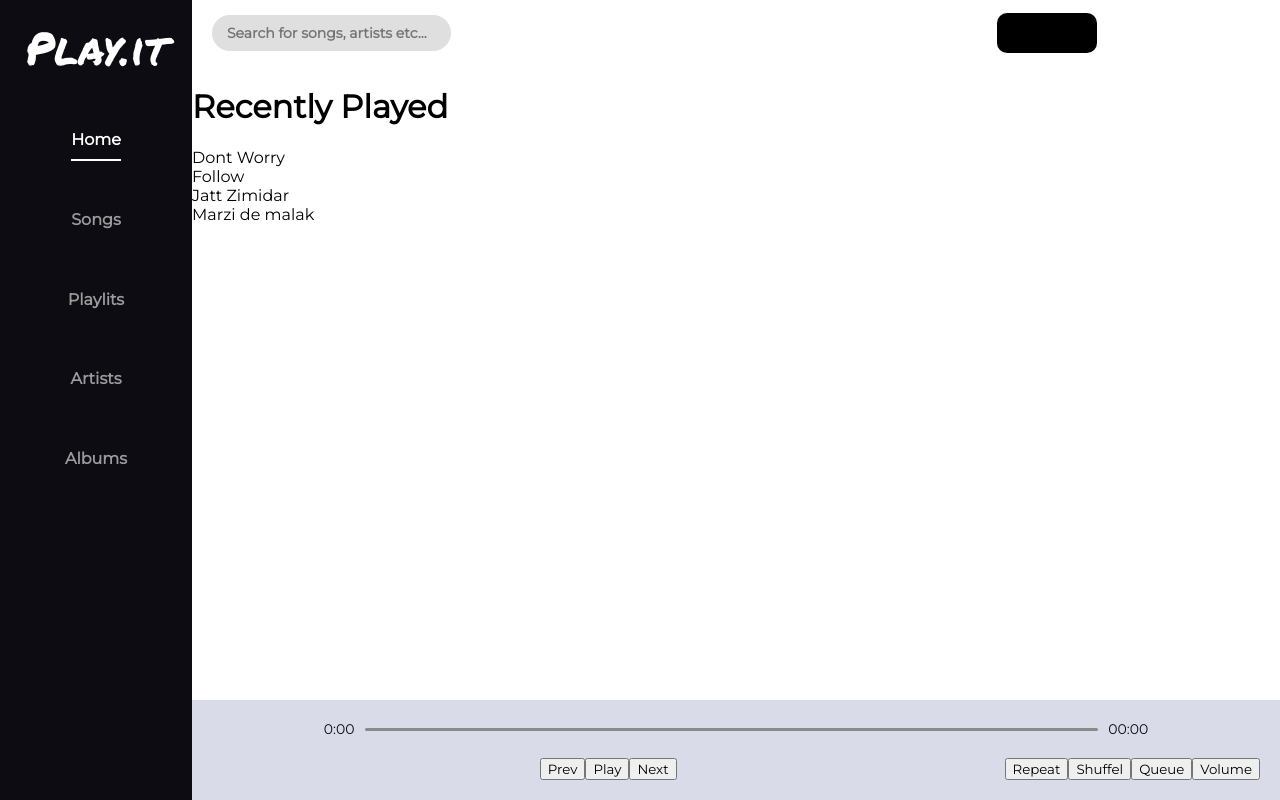
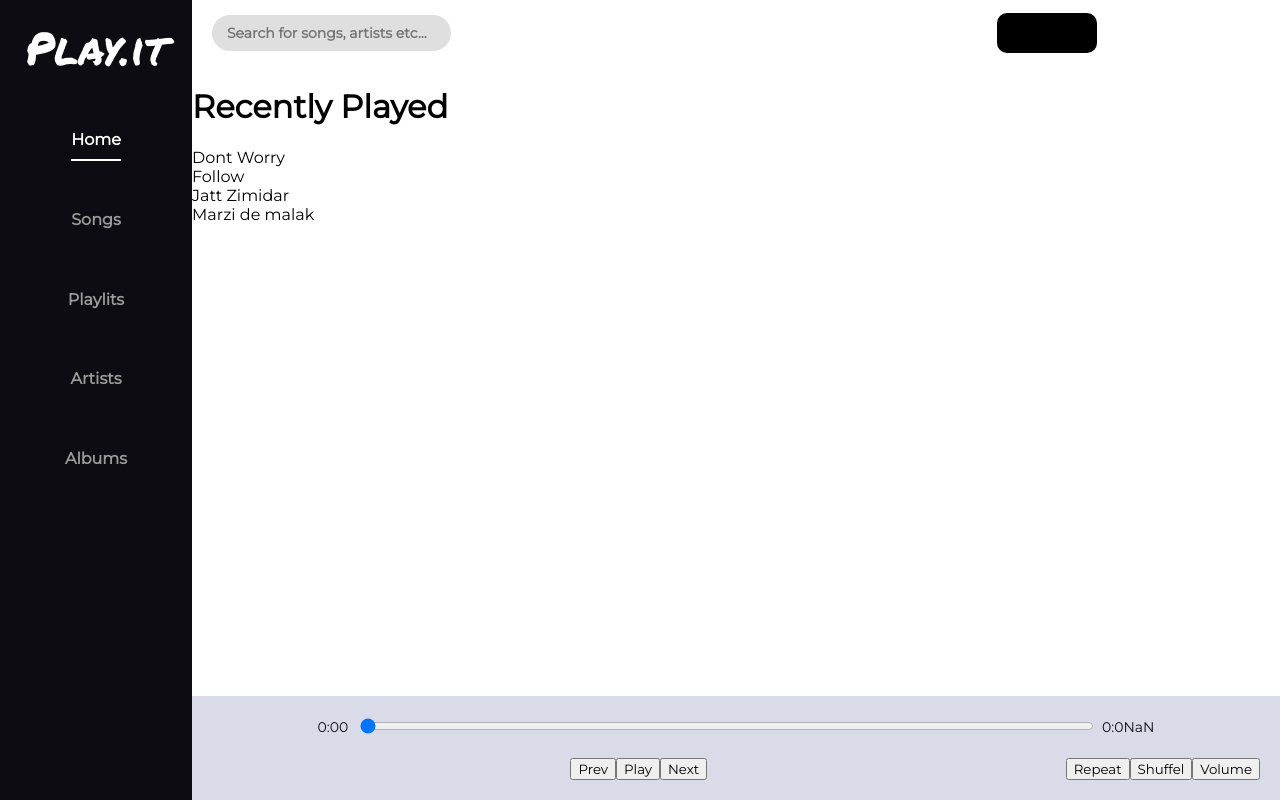
Before and after one commit to SharrySivia/Play.it, a React (Create React App) app: page / in a window 1280 px wide. Built offline with nearby package versions, Linux system fonts and the light colour scheme; no server answers; the database is empty; sample sign-in values are in the browser's storage.

Commit message:
added local state of player componet to redux

```diff
--- a/src/components/player/player.component.jsx
+++ b/src/components/player/player.component.jsx
@@ -1,6 +1,8 @@
 import React from "react";
 import { connect } from "react-redux";
 
+import { formatTime } from "./player.utils";
+import { toggleIsPaused, setCurrTime } from "../../redux/player/player.actions";
 import "./player.styles.scss";
 
 class Player extends React.Component {
@@ -8,38 +10,79 @@ class Player extends React.Component {
     super(props);
     this.track = new Audio();
     this.currentlyPlaying = null;
+    this.interval = null;
   }
 
-  pauseTrack = () => {
+  clrInterval = () => {
+    clearInterval(this.interval);
+    this.interval = null;
+    console.log("Interval cleared");
+  };
+
+  playTrack = () => {
     const track = this.track;
-    const trackPaused = this.track.paused;
-    trackPaused ? track.play() : track.pause();
-    this.forceUpdate();
+    const { isPaused, setCurrTime, toggleIsPaused } = this.props;
+    console.log(isPaused);
+    if (isPaused) {
+      let playPromise = track.play();
+      this.interval = setInterval(() => setCurrTime(track.currentTime), 1000);
+      console.log("Interval set");
+      if (playPromise !== undefined) {
+        playPromise
+          .then(() => {
+            console.log("Playing");
+            toggleIsPaused();
+          })
+          .catch((err) => console.log("Something went wrong.", err));
+      }
+    } else {
+      track.pause();
+      this.clrInterval();
+      toggleIsPaused();
+    }
+  };
+
+  seekTrack = (evt) => {
+    this.track.currentTime = evt.target.value;
+  };
+
+  clearPlayer = () => {
+    this.clrInterval();
+    this.props.toggleIsPaused();
+    console.log("Toggled is paused");
   };
 
   render() {
     const track = this.track;
-    const { currentTrack } = this.props;
-    if (this.currentlyPlaying !== currentTrack) {
-      if (currentTrack) {
+    const { currentTrack, currTime, isPaused } = this.props;
+    const trackLength = track.duration;
+
+    if (currentTrack) {
+      if (this.currentlyPlaying !== currentTrack) {
+        console.log("New track");
+        if (this.interval) {
+          this.clrInterval();
+        }
+        this.currentlyPlaying = currentTrack;
         track.src = currentTrack.src;
-        let playPromise = track.play();
-        if (playPromise !== undefined) {
-          playPromise
-            .then(() => {
-              console.log("Playing");
-              this.currentlyPlaying = currentTrack;
-            })
-            .catch((err) => console.log("Something went wrong.", err));
-        }
+        this.playTrack();
+        track.onended = this.clearPlayer;
       }
     }
     return (
       <div className="player">
         <div className="progress">
-          <span>0:00</span>
-          <div className="bar"></div>
-          <span>00:00</span>
+          <span>{"00:00" && formatTime(currTime)}</span>
+          <div className="bar">
+            <input
+              type="range"
+              min="0"
+              max={trackLength}
+              value={currTime}
+              onChange={this.seekTrack}
+            />
+          </div>
+          <span>{"00:00" && formatTime(trackLength)}</span>
         </div>
         <div className="controles">
           <div className="currently-playing">
@@ -48,15 +91,14 @@ class Player extends React.Component {
           </div>
           <div className="buttons-primary">
             <button type="button">Prev</button>
-            <button type="button" onClick={this.pauseTrack}>
-              {track.paused ? "Play" : "Pause"}
+            <button type="button" onClick={this.playTrack}>
+              {isPaused ? "Play" : "Pause"}
             </button>
             <button type="button">Next</button>
           </div>
           <div className="buttons-secondary">
             <button type="button">Repeat</button>
             <button type="button">Shuffel</button>
-            <button type="button">Queue</button>
             <button type="button">Volume</button>
           </div>
         </div>
@@ -65,8 +107,15 @@ class Player extends React.Component {
   }
 }
 
-const mapStateToProps = ({ player: { currentTrack } }) => ({
+const mapStateToProps = ({ player: { currentTrack, isPaused, currTime } }) => ({
   currentTrack,
+  isPaused,
+  currTime,
 });
 
-export default connect(mapStateToProps)(Player);
+const mapDispatchToProps = (dispatch) => ({
+  setCurrTime: (time) => dispatch(setCurrTime(time)),
+  toggleIsPaused: () => dispatch(toggleIsPaused()),
+});
+
+export default connect(mapStateToProps, mapDispatchToProps)(Player);
--- a/src/components/player/player.styles.scss
+++ b/src/components/player/player.styles.scss
@@ -1,3 +1,5 @@
+$primary-color: #0d0c12;
+
 .player {
   width: 85vw;
   height: auto;
@@ -5,7 +7,7 @@
   bottom: 0;
   right: 0;
   background-color: #d9dbe9;
-  color: #0d0c12;
+  color: $primary-color;
   padding: 20px;
 
   .progress {
@@ -20,9 +22,12 @@
     .bar {
       margin: 0 10px;
       width: 70%;
-      height: 3px;
-      border-radius: 5px;
-      background-color: rgb(138, 138, 138);
+      // height: 3px;
+      // border-radius: 5px;
+      // background-color: rgb(138, 138, 138);
+      input {
+        width: 100%;
+      }
     }
   }
 
--- a/src/redux/player/player.actions.js
+++ b/src/redux/player/player.actions.js
@@ -4,3 +4,12 @@ export const playTrack = (track) => ({
   type: PLAYER_ACTION_TYPES.PLAY_TRACK,
   payload: track,
 });
+
+export const setCurrTime = (time) => ({
+  type: PLAYER_ACTION_TYPES.SET_CURR_TIME,
+  payload: time,
+});
+
+export const toggleIsPaused = () => ({
+  type: PLAYER_ACTION_TYPES.TOGGLE_IS_PAUSED,
+});
--- a/src/redux/player/player.reducer.js
+++ b/src/redux/player/player.reducer.js
@@ -2,6 +2,8 @@ import { PLAYER_ACTION_TYPES } from "./player.types";
 
 const INITIAL_STATE = {
   currentTrack: null,
+  currTime: 0,
+  isPaused: true,
 };
 
 const playerReducer = (state = INITIAL_STATE, action) => {
@@ -9,7 +11,19 @@ const playerReducer = (state = INITIAL_STATE, action) => {
     case PLAYER_ACTION_TYPES.PLAY_TRACK:
       return {
         ...state,
+        currTime: 0,
         currentTrack: action.payload,
+        isPaused: true,
+      };
+    case PLAYER_ACTION_TYPES.SET_CURR_TIME:
+      return {
+        ...state,
+        currTime: action.payload,
+      };
+    case PLAYER_ACTION_TYPES.TOGGLE_IS_PAUSED:
+      return {
+        ...state,
+        isPaused: !state.isPaused,
       };
     default:
       return state;
--- a/src/redux/player/player.types.js
+++ b/src/redux/player/player.types.js
@@ -1,3 +1,5 @@
 export const PLAYER_ACTION_TYPES = {
   PLAY_TRACK: "PLAY_TRACK",
+  TOGGLE_IS_PAUSED: "TOGGLE_IS_PAUSED",
+  SET_CURR_TIME: "SET_CURR_TIME",
 };
```
